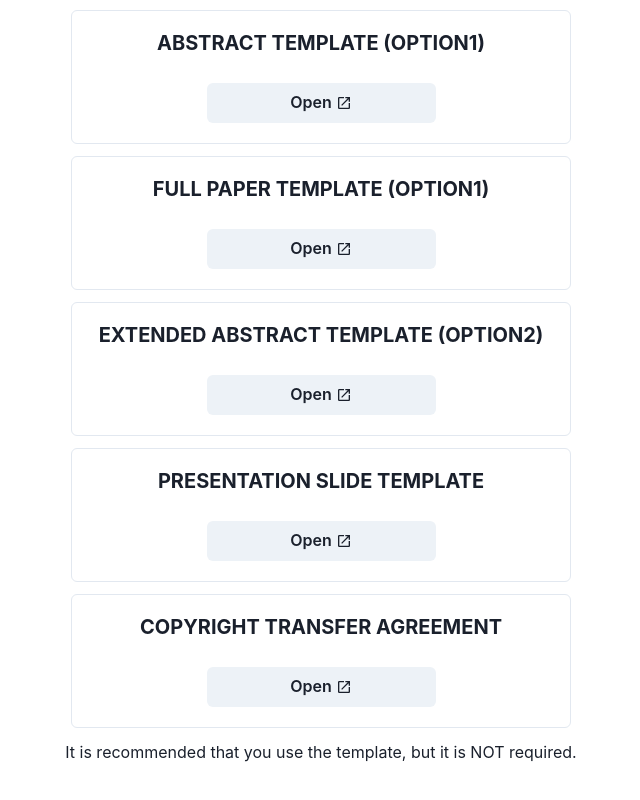
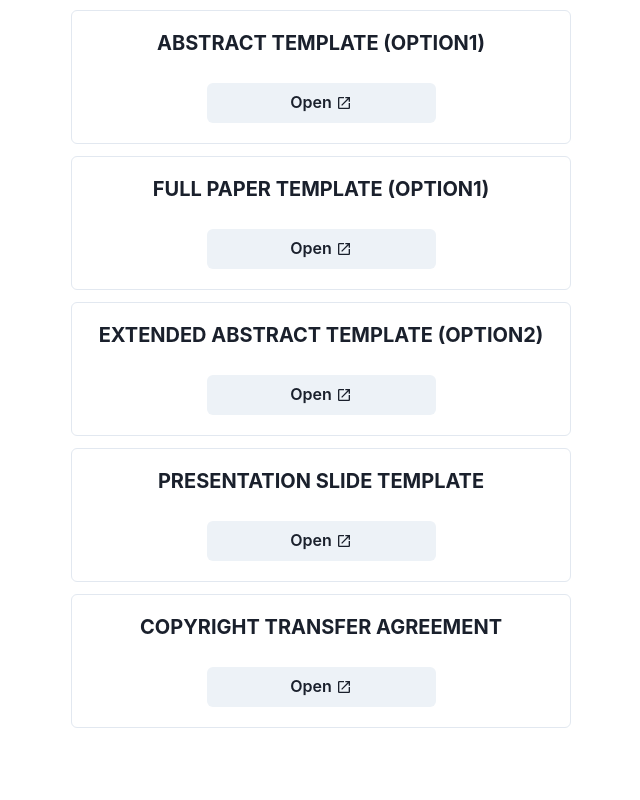
Before and after one commit to ktaroabobon/iccepm2024, a React (Create React App) app: page /submission in a window 1280 px wide. Shown: the part 3064-3864 px from the top of the page, without its empty margins (319-959 px from the left). After the commit the page ends 3832 px from the top, so only its background shows below. Built offline with nearby package versions, Linux system fonts and the light colour scheme.

Commit message:
update: Submission templates information

```diff
--- a/src/pages/Submission.tsx
+++ b/src/pages/Submission.tsx
@@ -524,10 +524,6 @@ export const Submission: React.FC = () => {
                   </CardFooter>
                 </Stack>
               </Card>
-              <Text as={"h2"} fontSize={"md"} align={"start"}>
-                It is recommended that you use the template, but it is NOT
-                required.
-              </Text>
             </VStack>
           </Stack>
         </VStack>
```
